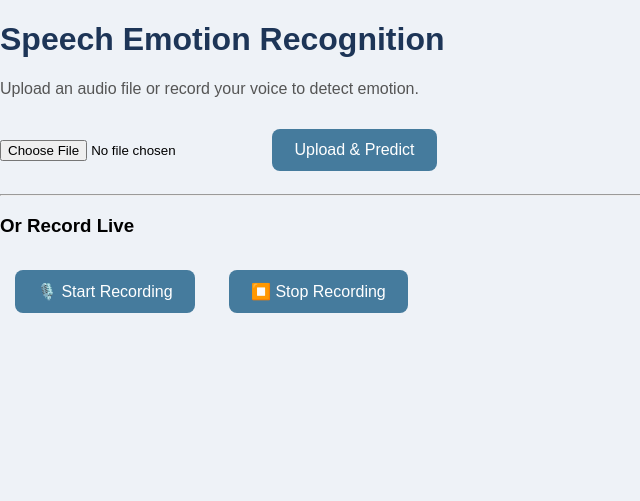
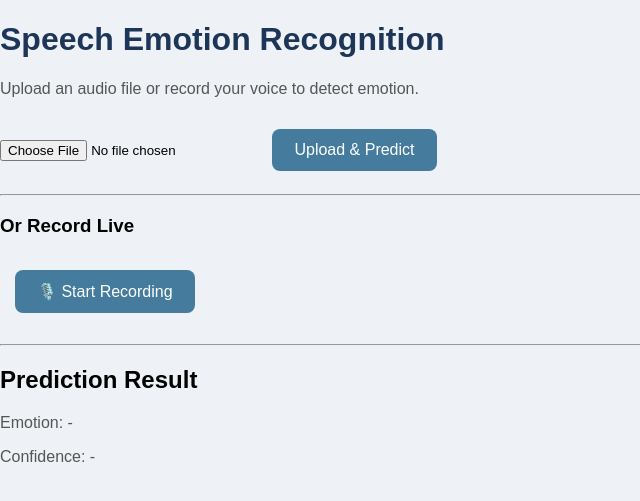
Before and after one commit to avan1kale/Speech_Emotion_Recogniton, a Flask app: page / in a window 1280 px wide. Shown: the top 501 px of the page, without its empty margins (0-640 px from the left). Run offline with Flask 3, Linux system fonts and the light colour scheme; parts of the project's set-up code (start-up, migrations or seed data) failed here and were passed over.

Commit message:
fully functional AI pipeline

```diff
--- a/app.py
+++ b/app.py
@@ -5,17 +5,18 @@ import numpy as np
 import tensorflow as tf
 import pickle
 import subprocess
+from datetime import datetime
+from flask import Flask, render_template, request, jsonify
 
 app = Flask(__name__)
+
+model = tf.keras.models.load_model("emotion_model.keras")
+with open("label_encoder.pkl", "rb") as f:
+    encoder = pickle.load(f)
 
 UPLOAD_FOLDER = "uploads"
 
 app.config["UPLOAD_FOLDER"] = UPLOAD_FOLDER
-
-model = tf.keras.models.load_model("emotion_model.keras")
-
-with open("label_encoder.pkl", "rb") as f:
-    encoder = pickle.load(f)
 
 #function to extract features from audio file
 def extract_features(audio_path):
@@ -86,17 +87,39 @@ def predict():
 
 @app.route("/record", methods=["POST"])
 def record():
+    timestamp = datetime.now().strftime("%Y%m%d_%H%M%S")
 
     audio = request.files["audio"]
 
-    filepath = os.path.join(
-        app.config["UPLOAD_FOLDER"],
-        audio.filename
+    webm_path = os.path.join(
+    app.config["UPLOAD_FOLDER"],
+    f"{timestamp}.webm"
     )
 
-    audio.save(filepath)
+    wav_path = os.path.join(
+    app.config["UPLOAD_FOLDER"],
+    f"{timestamp}.wav"
+    )
 
-    return "Audio received successfully!"
+    audio.save(webm_path)
+
+    subprocess.run([
+        "ffmpeg",
+        "-y",
+        "-i", webm_path,
+        wav_path
+    ])
+
+    features2 = extract_features(wav_path)
+    prediction2 = model.predict(features2)
+    predicted_class2 = np.argmax(prediction2)
+    emotion2 = encoder.inverse_transform([predicted_class2])[0]
+    confidence2 = float(np.max(prediction2) * 100)
+
+    return jsonify({
+    "emotion": emotion2,
+    "confidence": round(confidence2, 2)
+    })
 
 if __name__ == "__main__":
     app.run(debug=True)
--- a/static/script.js
+++ b/static/script.js
@@ -1,12 +1,16 @@
 const recordBtn = document.getElementById("recordBtn");
-const stopBtn = document.getElementById("stopBtn");
 const status = document.getElementById("status");
+const emotion = document.getElementById("emotion");
+const confidence = document.getElementById("confidence");
 
 let mediaRecorder;
-
 let audioChunks = [];
+let isRecording = false;
 
 recordBtn.addEventListener("click", async () => {
+
+    // START RECORDING
+    if (!isRecording) {
 
         try {
 
@@ -14,39 +18,13 @@ recordBtn.addEventListener("click", async () => {
                 audio: true
             });
 
-        status.innerHTML = "🎙️ Recording...";
+            mediaRecorder = new MediaRecorder(stream);
 
-        mediaRecorder = new MediaRecorder(stream);
             audioChunks = [];
 
             mediaRecorder.ondataavailable = (event) => {
-            console.log(event.data);
                 audioChunks.push(event.data);
             };
-
-        mediaRecorder.start();
-
-        console.log("Recorder created!");
-        console.log("State:", mediaRecorder.state);
-
-        status.innerHTML = "🎙️ Recording...";
-
-    }
-
-    catch(error) {
-
-        status.innerHTML = "❌ Microphone access denied.";
-
-        console.log(error);
-
-    }
-
-});
-stopBtn.addEventListener("click", () => {
-
-    mediaRecorder.stop();
-
-    status.innerHTML = "⏹️ Recording stopped.";
 
             mediaRecorder.onstop = () => {
 
@@ -56,14 +34,60 @@ stopBtn.addEventListener("click", () => {
 
                 const formData = new FormData();
 
-        formData.append("audio",audioBlob,"recording.webm");
+                formData.append(
+                    "audio",
+                    audioBlob,
+                    "recording.webm"
+                );
 
-        fetch("/record", {method: "POST",body: formData})
-        .then(response => response.text())
+                status.innerHTML = "⏳ Processing...";
+
+                fetch("/record", {
+                    method: "POST",
+                    body: formData
+                })
+                .then(response => response.json())
                 .then(data => {
-        console.log(data);
 
+                    emotion.innerHTML = data.emotion;
+                    confidence.innerHTML = data.confidence + "%";
+
+                    status.innerHTML = "✅ Prediction Complete";
+
+                    recordBtn.innerHTML = "🎙️ Start Recording";
+
+                    isRecording = false;
                 });
+
+            };
+
+            mediaRecorder.start();
+
+            isRecording = true;
+
+            recordBtn.innerHTML = "⏹️ Stop Recording";
+
+            status.innerHTML = "🎙️ Recording...";
+
+        }
+
+        catch (error) {
+
+            status.innerHTML = "❌ Microphone access denied.";
+
+            console.log(error);
+
+        }
+
+    }
+
+    // STOP RECORDING
+    else {
+
+        mediaRecorder.stop();
+
+        status.innerHTML = "⏹️ Recording stopped.";
+
     }
 
 });
--- a/templates/index.html
+++ b/templates/index.html
@@ -35,13 +35,23 @@
     <button id="recordBtn">
         🎙️ Start Recording
     </button>
-    <button id="stopBtn">
-    ⏹️ Stop Recording
-    </button>
 
     <p id="status"></p>
 
     <script src="{{ url_for('static', filename='script.js') }}"></script>
+    <hr>
+
+<h2>Prediction Result</h2>
+
+<p>
+    Emotion:
+    <span id="emotion">-</span>
+</p>
+
+<p>
+    Confidence:
+    <span id="confidence">-</span>
+</p>
 
 </body>
 </html>
```
Also changed, not shown: 16 other files. Lines whose indentation alone changed are shown as unchanged.
